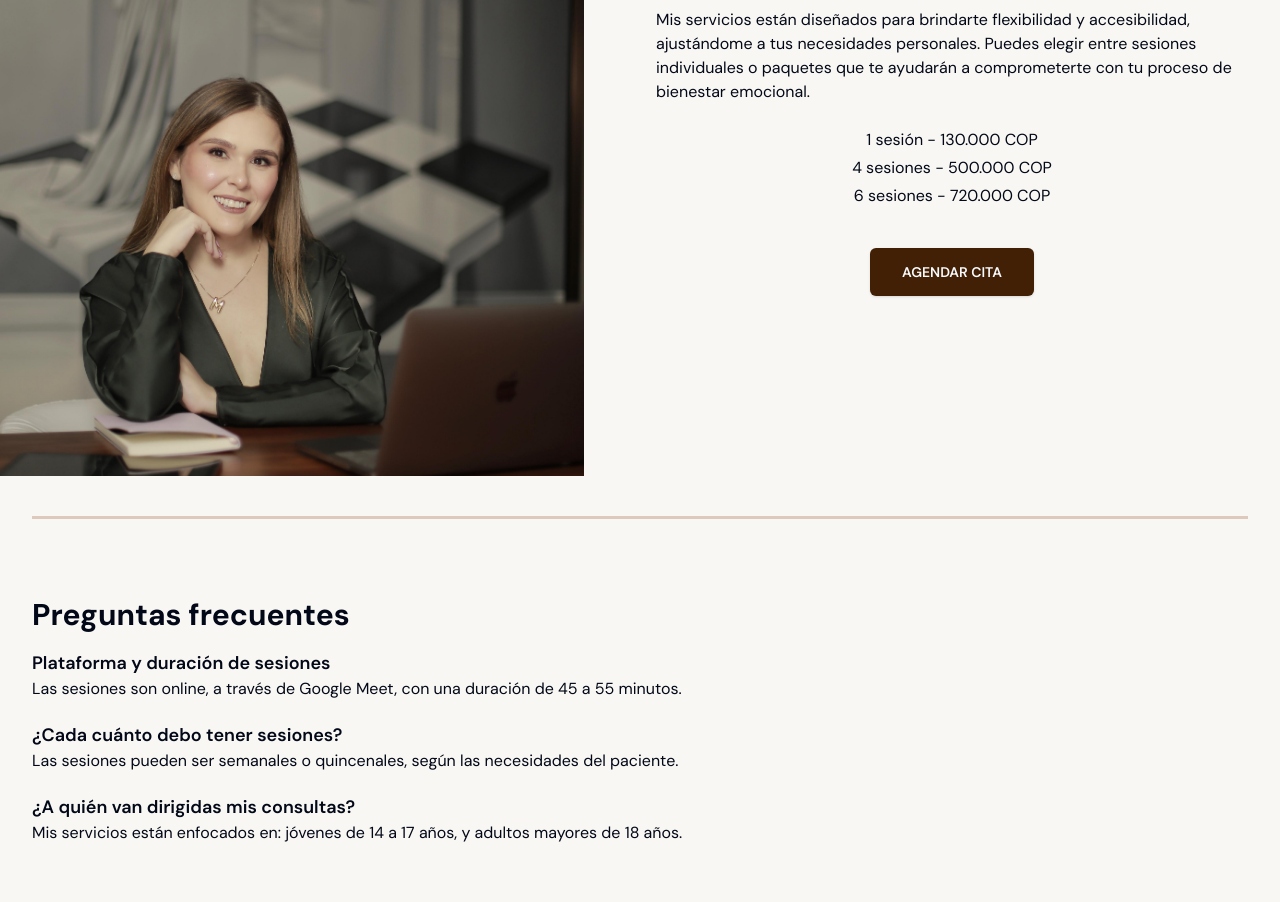
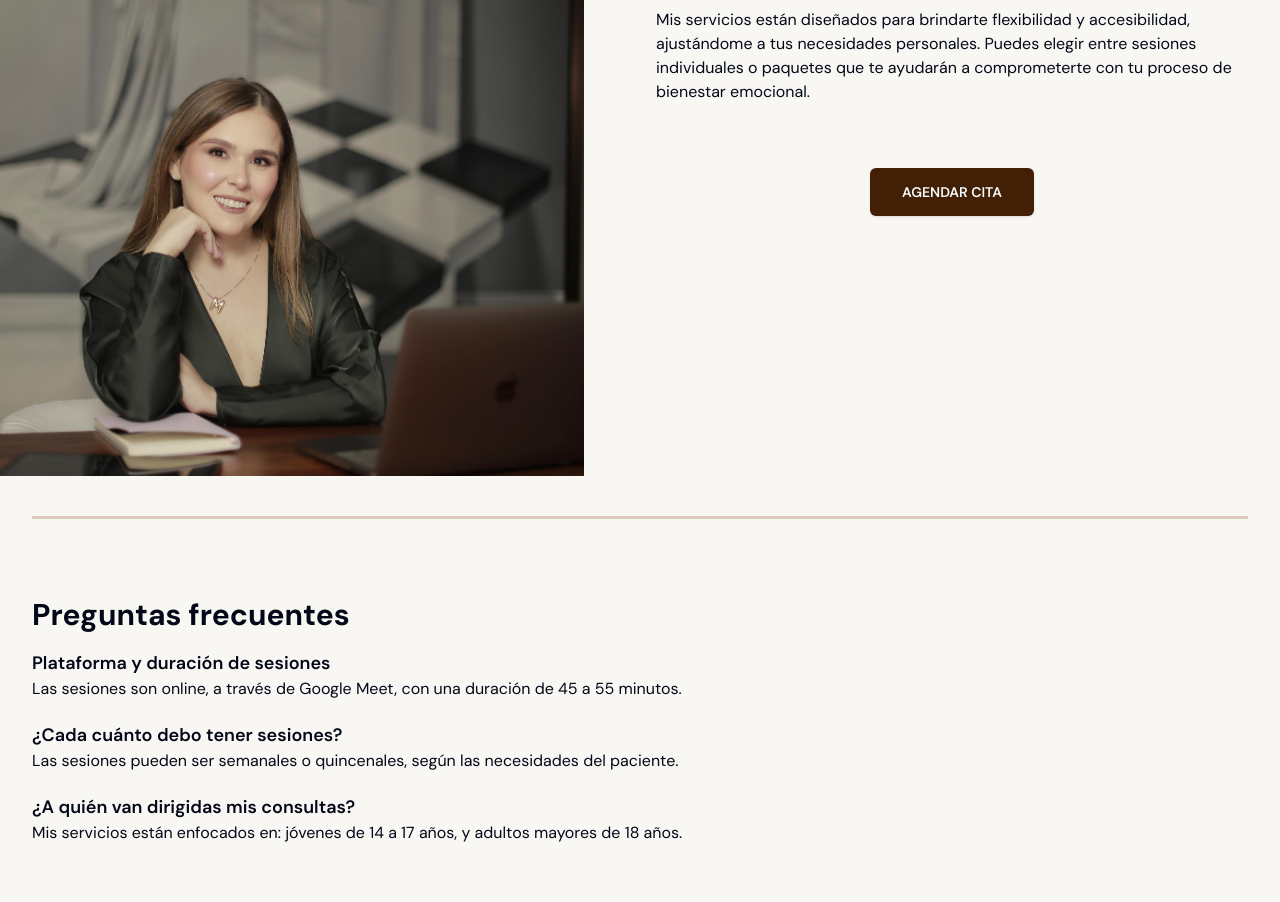
Before and after one commit to jech33/maripau-mendoza-web, a Next.js app: page / in a window 1280 px wide. Shown: the part 1800-2702 px from the top of the page. Built offline with nearby package versions, Linux system fonts and the light colour scheme; a web font is replaced by a local one.

Commit message:
feat(services): remove services prices per client request

```diff
--- a/components/SectionServices.tsx
+++ b/components/SectionServices.tsx
@@ -49,13 +49,14 @@ const ServicesSection = () => {
               elegir entre sesiones individuales o paquetes que te ayudarán a
               comprometerte con tu proceso de bienestar emocional.
             </p>
-            <div className="gap flex w-full flex-col gap-1 text-center">
+            {/* TODO: This was removed (commented) per client request */}
+            {/* <div className="gap flex w-full flex-col gap-1 text-center">
               {services.map((service) => (
                 <p key={service.id}>
                   {service.description} - {service.price}
                 </p>
               ))}
-            </div>
+            </div> */}
             <a
               className="flex justify-center"
               href={externalLinks.whatsapp}
```
